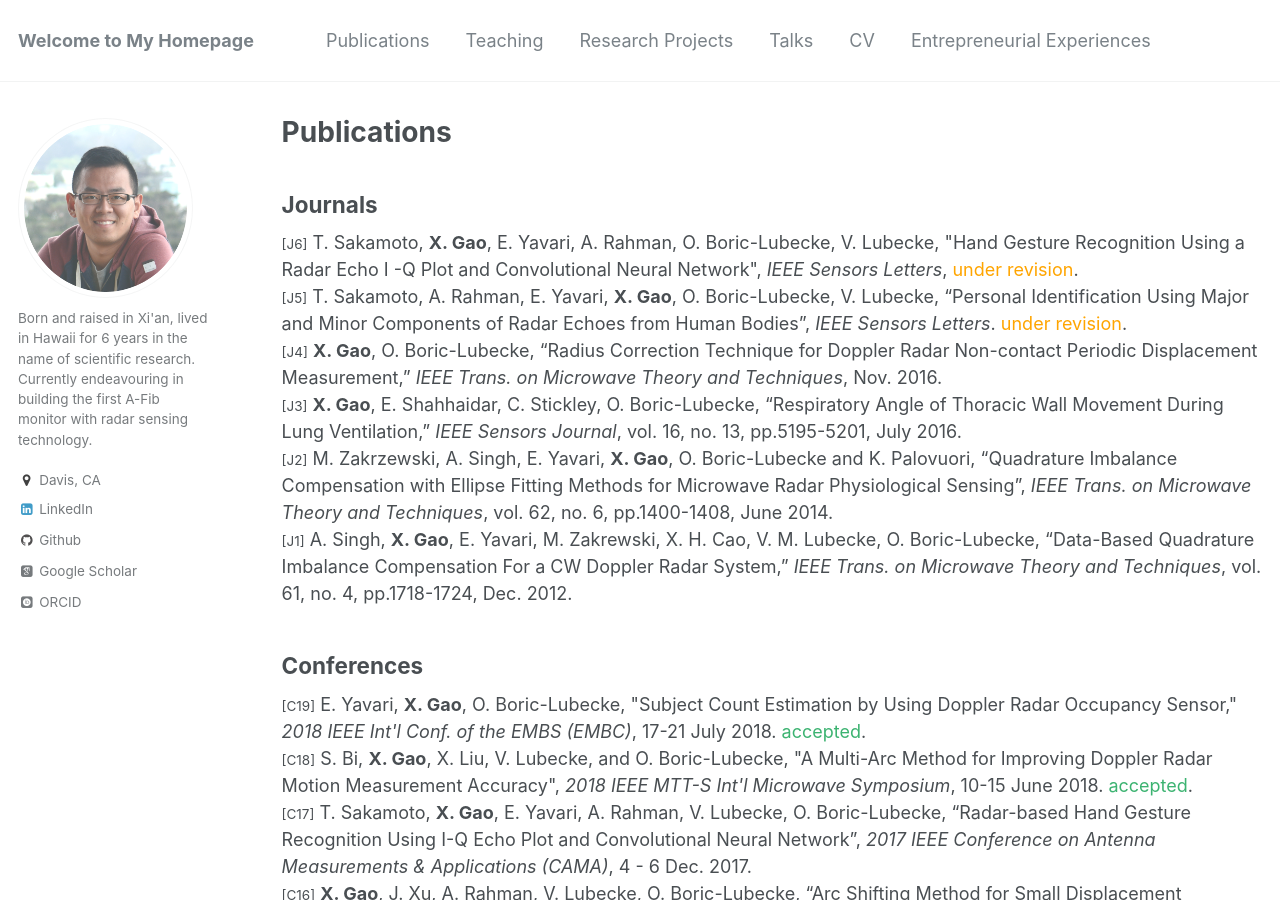
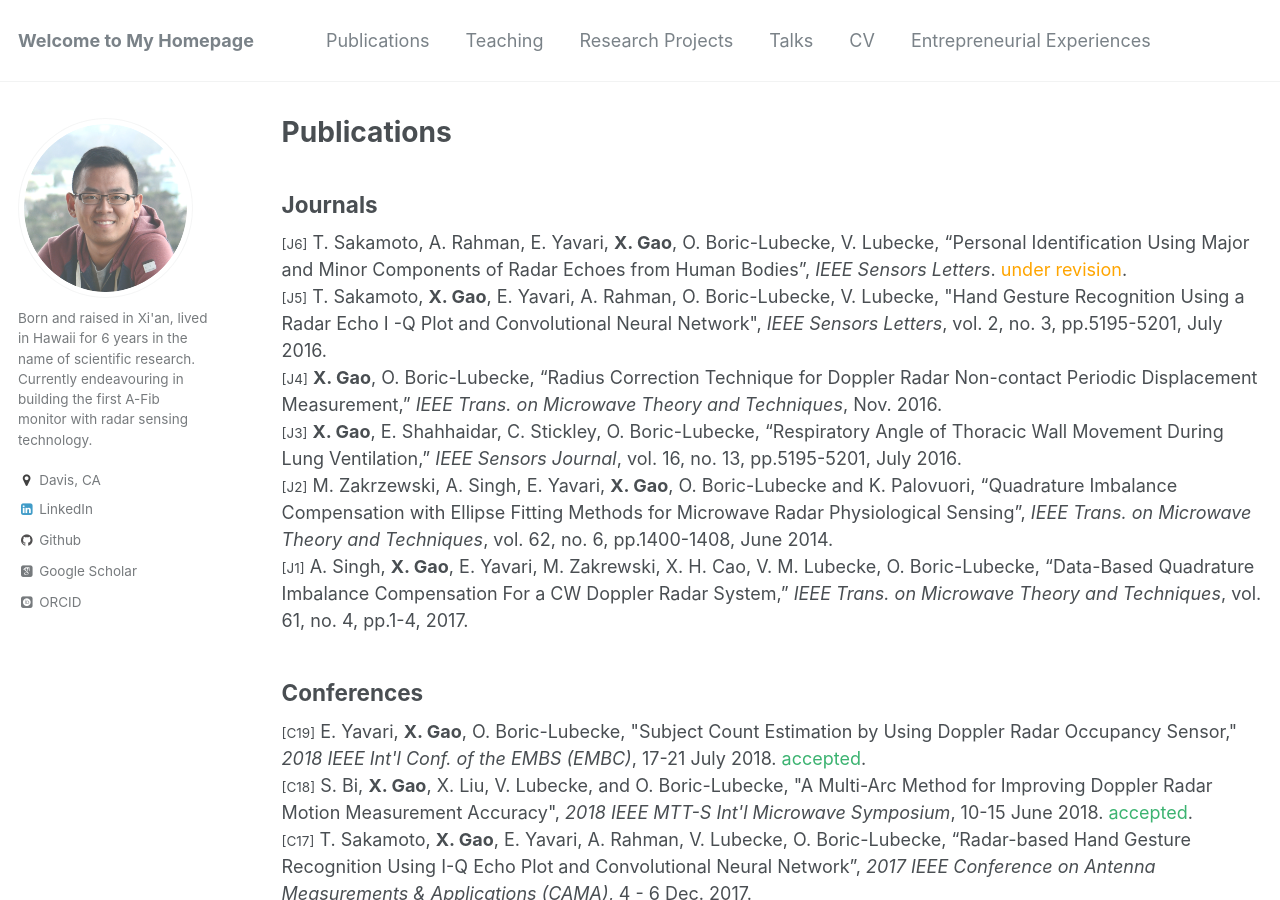
Before and after one commit to x-mengao/x-mengao.github.io, a Jekyll site: the page built from _pages/publications.html, in a window 1280 px wide and 900 px high. Built offline with Jekyll 4.4.1, drawn with Linux system fonts in a browser that asks for light colours; some web fonts are replaced.

Commit message:
Update publications.html

```diff
--- a/_pages/publications.html
+++ b/_pages/publications.html
@@ -6,12 +6,12 @@ author_profile: true
 ---
 
 <h2>Journals</h2>
-<small>[J6]</small> T. Sakamoto, <b>X. Gao</b>, E. Yavari, A. Rahman, O. Boric-Lubecke, V. Lubecke, "Hand Gesture Recognition Using a Radar Echo I -Q Plot and Convolutional Neural Network", <i>IEEE Sensors Letters</i>, <font style="color:Orange">under revision</font>. <br/>
-<small>[J5]</small> T. Sakamoto, A. Rahman, E. Yavari, <b>X. Gao</b>, O. Boric-Lubecke, V. Lubecke, “Personal Identification Using Major and Minor Components of Radar Echoes from Human Bodies”, <i>IEEE Sensors Letters</i>. <font style="color:Orange">under revision</font>. <br/>
+<small>[J6]</small> T. Sakamoto, A. Rahman, E. Yavari, <b>X. Gao</b>, O. Boric-Lubecke, V. Lubecke, “Personal Identification Using Major and Minor Components of Radar Echoes from Human Bodies”, <i>IEEE Sensors Letters</i>. <font style="color:Orange">under revision</font>. <br/>
+<small>[J5]</small> T. Sakamoto, <b>X. Gao</b>, E. Yavari, A. Rahman, O. Boric-Lubecke, V. Lubecke, "Hand Gesture Recognition Using a Radar Echo I -Q Plot and Convolutional Neural Network", <i>IEEE Sensors Letters</i>, vol. 2, no. 3, pp.5195-5201, July 2016. <br/>
 <small>[J4]</small>  <b>X. Gao</b>, O. Boric-Lubecke, “Radius Correction Technique for Doppler Radar Non-contact Periodic Displacement Measurement,” <i>IEEE Trans. on Microwave Theory and Techniques</i>, Nov. 2016. <br/>
 <small>[J3]</small>  <b>X. Gao</b>, E. Shahhaidar, C. Stickley, O. Boric-Lubecke, “Respiratory Angle of Thoracic Wall Movement During Lung Ventilation,” <i>IEEE Sensors Journal</i>, vol. 16, no. 13, pp.5195-5201, July 2016.<br/>
 <small>[J2]</small>  M. Zakrzewski, A. Singh, E. Yavari, <b>X. Gao</b>, O. Boric-Lubecke and K. Palovuori, “Quadrature Imbalance Compensation with Ellipse Fitting Methods for Microwave Radar Physiological Sensing”, <i>IEEE Trans. on Microwave Theory and Techniques</i>, vol. 62, no. 6, pp.1400-1408, June 2014.<br/>
-<small>[J1]</small>  A. Singh, <b>X. Gao</b>, E. Yavari, M. Zakrewski, X. H. Cao, V. M. Lubecke, O. Boric-Lubecke, “Data-Based Quadrature Imbalance Compensation For a CW Doppler Radar System,” <i>IEEE Trans. on Microwave Theory and Techniques</i>, vol. 61, no. 4, pp.1718-1724, Dec. 2012.<br/>
+<small>[J1]</small>  A. Singh, <b>X. Gao</b>, E. Yavari, M. Zakrewski, X. H. Cao, V. M. Lubecke, O. Boric-Lubecke, “Data-Based Quadrature Imbalance Compensation For a CW Doppler Radar System,” <i>IEEE Trans. on Microwave Theory and Techniques</i>, vol. 61, no. 4, pp.1-4, 2017.<br/>
 
 <h2>Conferences</h2>
 <small>[C19]</small>  E. Yavari, <b>X. Gao</b>, O. Boric-Lubecke, "Subject Count Estimation by Using Doppler Radar Occupancy Sensor," <i>2018 IEEE Int'l Conf. of the EMBS (EMBC)</i>, 17-21 July 2018. <font style="color:MediumSeaGreen">accepted</font>. <br/>
```
